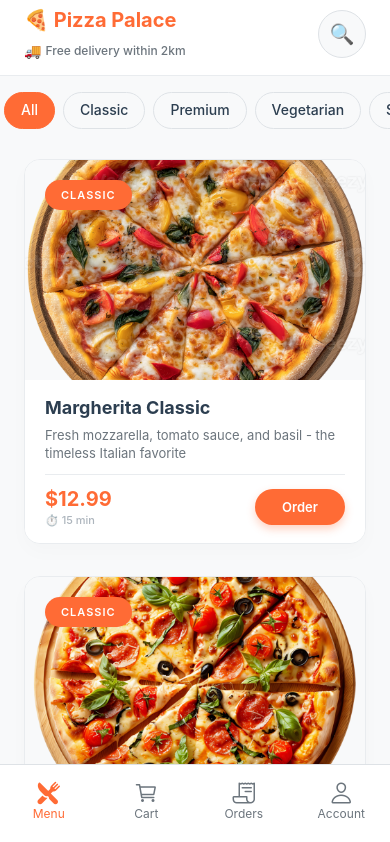
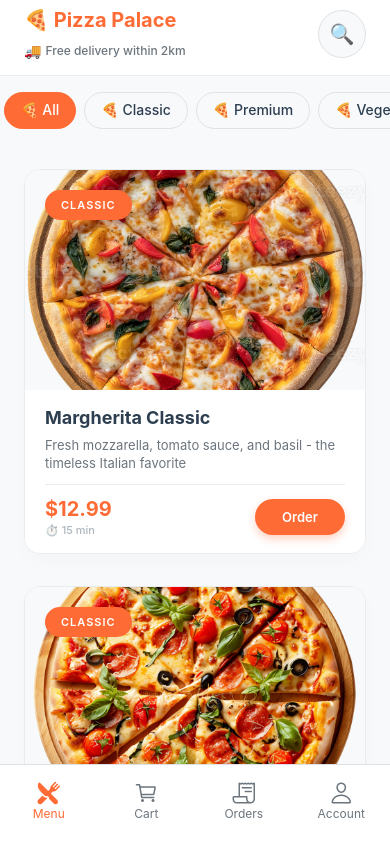
Before and after one commit to Asror-hub/pizza-app, a React Native app: screen /Home in a window 390 px wide. Shown: the top 842 px of the page. Built offline with nearby package versions, Linux system fonts and the light colour scheme.

Commit message:
Added pizza emoji to category filter chips for better visual appeal

```diff
--- a/src/screens/HomeScreen.tsx
+++ b/src/screens/HomeScreen.tsx
@@ -152,7 +152,7 @@ const HomeScreen: React.FC<HomeScreenProps> = ({ onAddToCart, onCartPress, onPiz
       <View style={{ backgroundColor: theme.colors.backgroundSecondary, flex: 1 }}>
         {/* Category Filter - Hide when searching */}
         {!isSearchMode && (
-          <View style={{ paddingLeft: theme.spacing.xs, marginTop: theme.spacing.md, marginBottom: '-10px'}}>
+          <View style={{ paddingLeft: theme.spacing.xs, marginTop: theme.spacing.md}}>
             <CategoryFilter
               horizontal
               showsHorizontalScrollIndicator={false}
@@ -164,7 +164,7 @@ const HomeScreen: React.FC<HomeScreenProps> = ({ onAddToCart, onCartPress, onPiz
                   onPress={() => handleCategoryPress(category.id)}
                 >
                   <CategoryButtonText active={selectedCategory === category.id}>
-                    {category.label}
+                    🍕 {category.label}
                   </CategoryButtonText>
                 </CategoryButton>
               ))}
```
